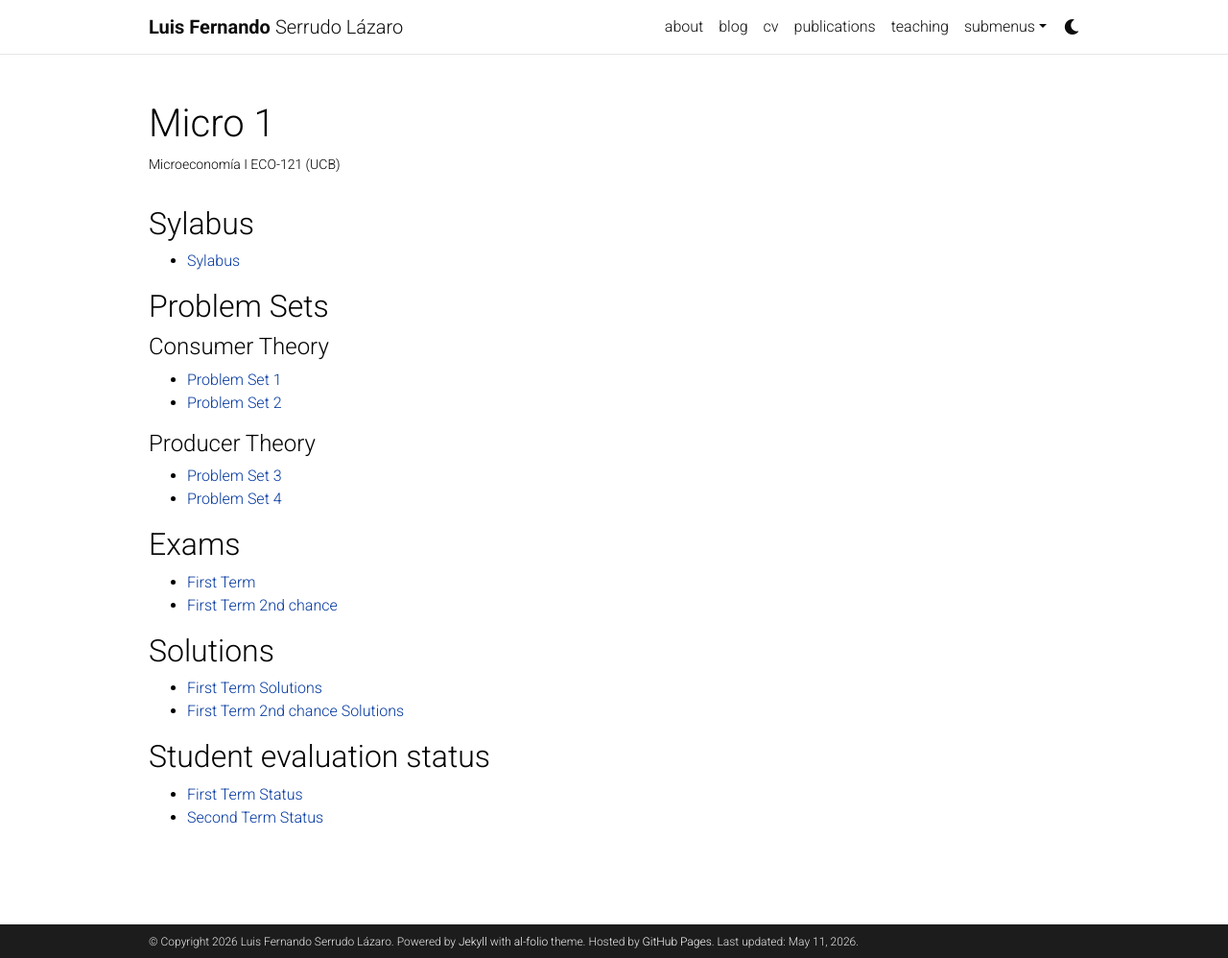
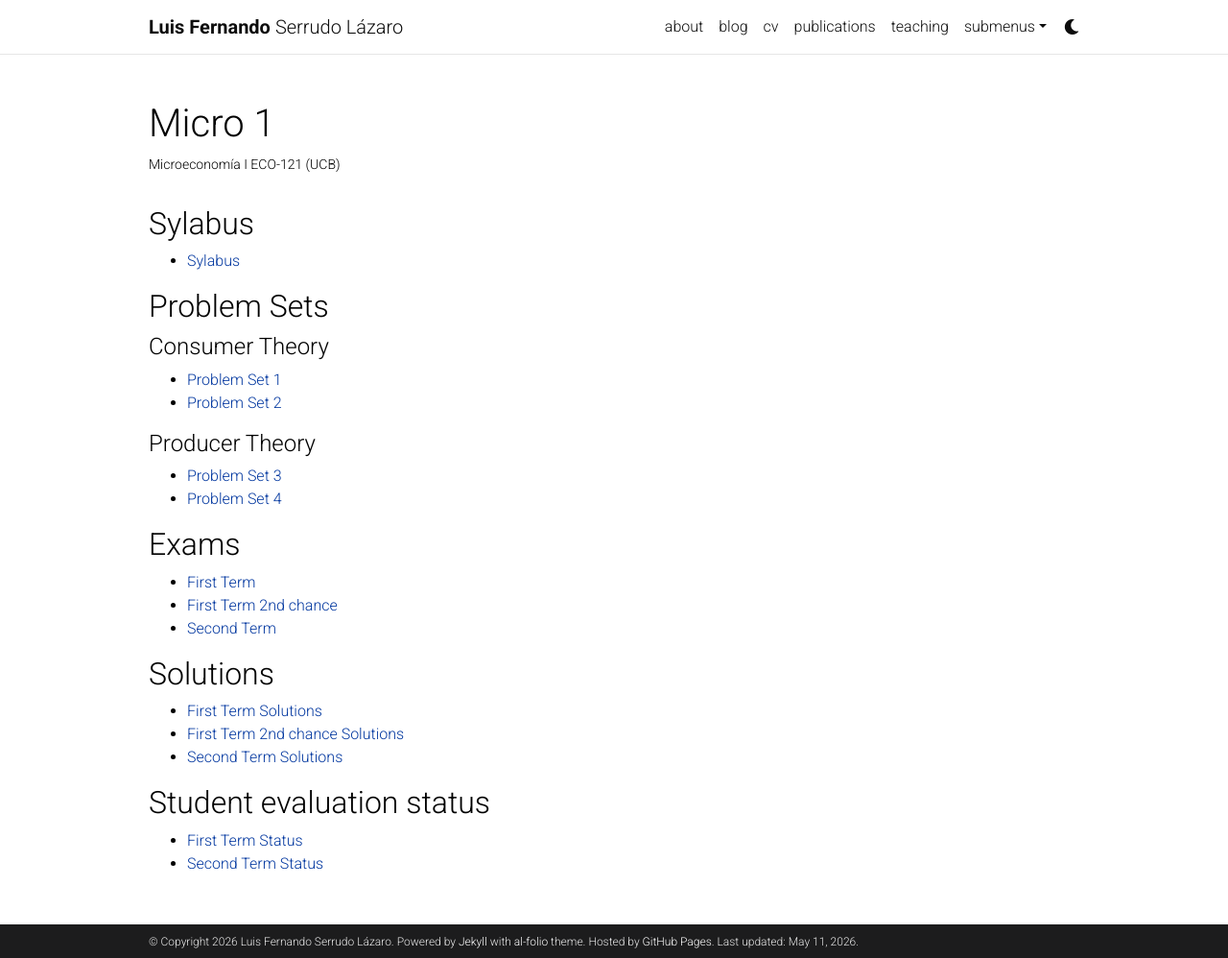
Before and after one commit to lserrudo/lserrudo.github.io, a Jekyll site: the page built from _projects/Microeconomics1.md, in a window 1280 px wide and 998 px high. Shown: the whole window at 96% size. Built offline with Jekyll 4.4.1, drawn with Linux system fonts in a browser that asks for light colours; comment, search, counter and statistics services are not loaded; a style sheet for code colours, icons or effects is not loaded.

Commit message:
Update Microeconomics1.md

```diff
--- a/_projects/Microeconomics1.md
+++ b/_projects/Microeconomics1.md
@@ -22,10 +22,12 @@ category: teaching
 ## Exams
 - [First Term](/assets/pdf/ExamI.pdf)
 - [First Term 2nd chance](/assets/pdf/ExamI_rec.pdf)
+- [Second Term](/assets/pdf/ExamII.pdf)
 
 ## Solutions
 - [First Term Solutions](/assets/pdf/ExamI_Sol.pdf)
 - [First Term 2nd chance Solutions](/assets/pdf/ExamI_rec_sol.pdf)
+- [Second Term Solutions](/assets/pdf/ExamII_Sol.pdf)
 
 ## Student evaluation status
 - [First Term Status](/assets/pdf/FT_Approved.pdf)
```
